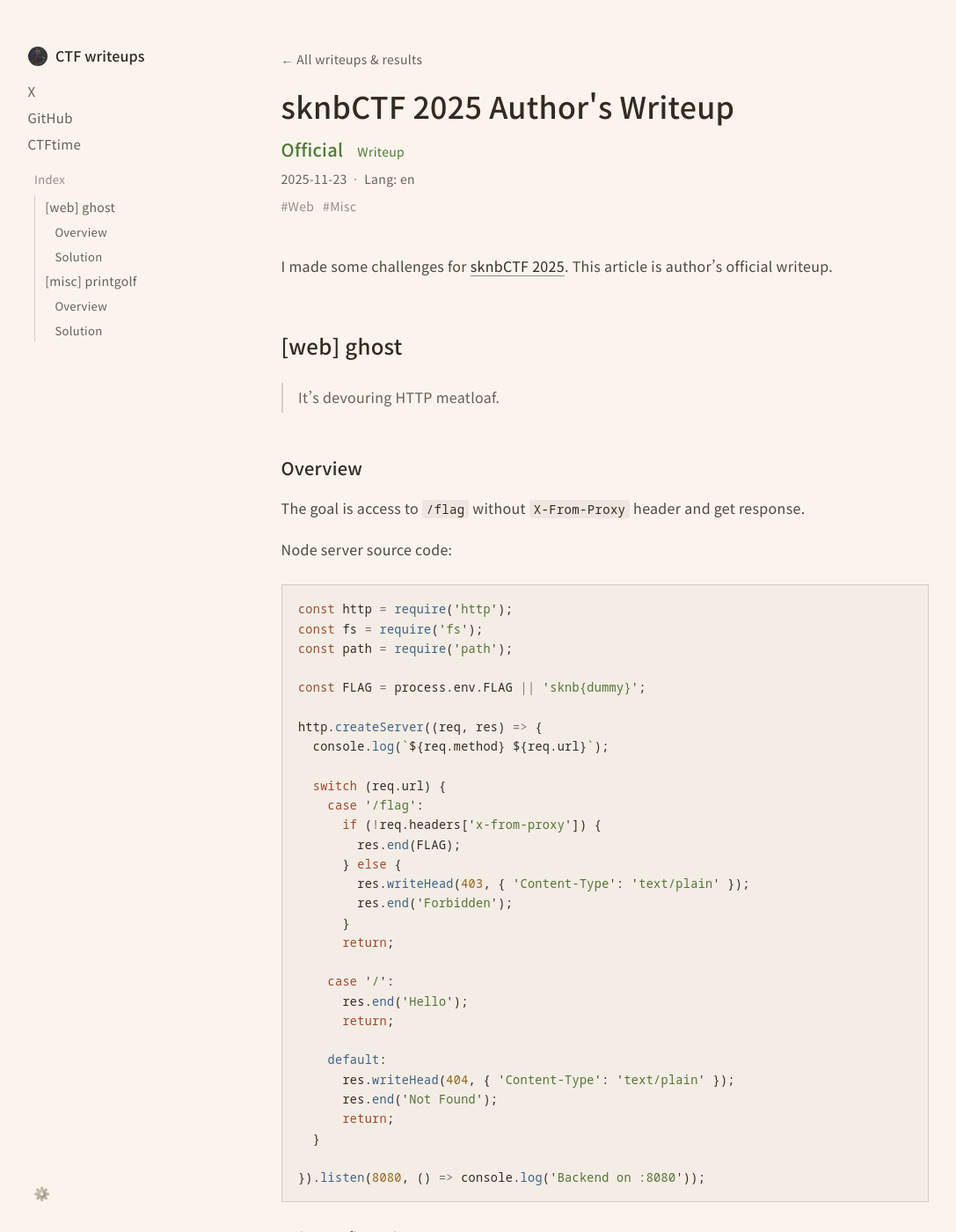
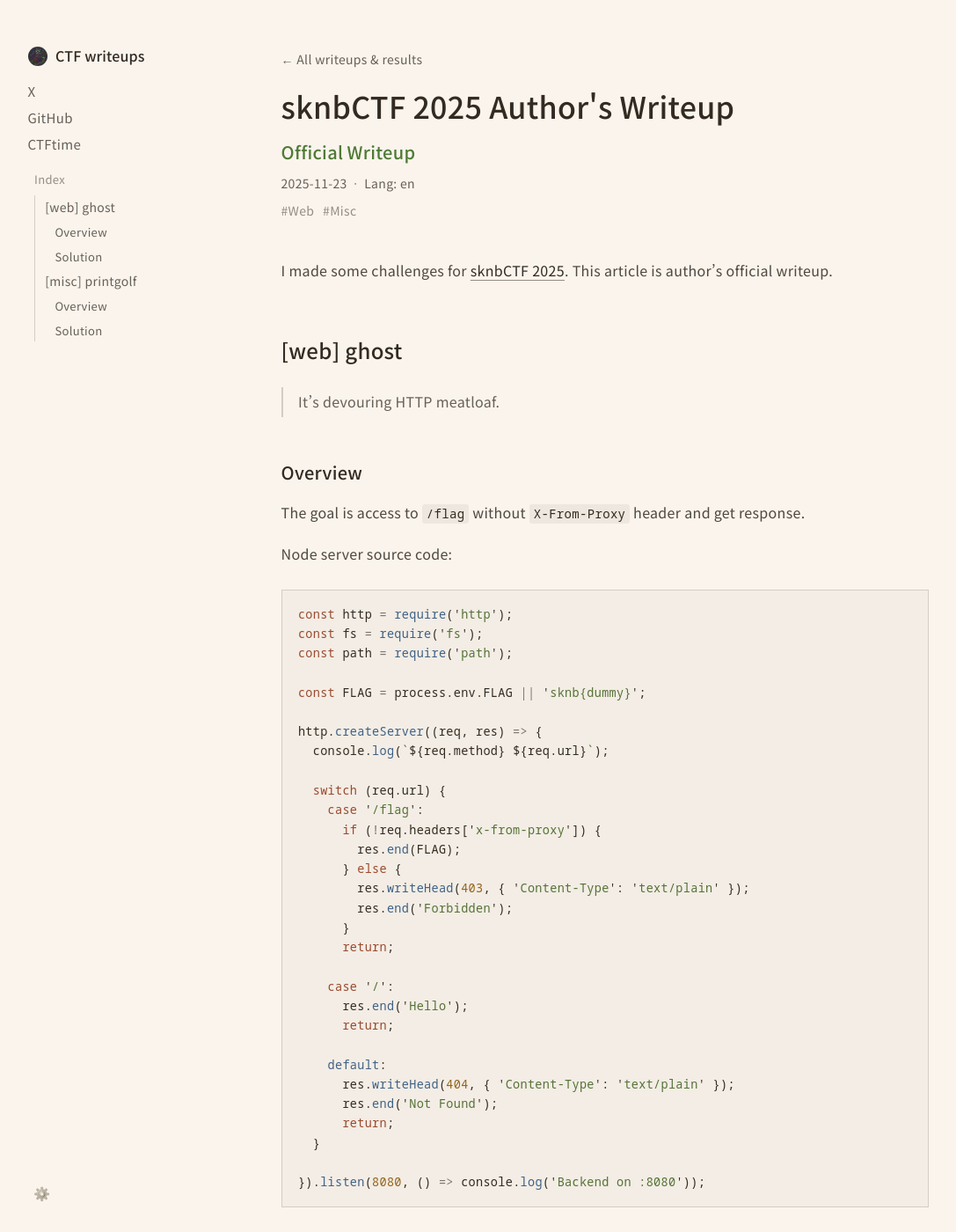
Before and after one commit to claustra01/my-ctf-writeups, a Jekyll site: the page built from _writeups/sknbctf_2025.md, in a window 1280 px wide and 1400 px high. Shown: the whole window at 88% size, without its empty margins (25-1112 px from the left). Built offline with Jekyll 4.4.1, drawn with Linux system fonts in a browser that asks for light colours.

Commit message:
chore: design

```diff
--- a/assets/css/main.css
+++ b/assets/css/main.css
@@ -478,6 +478,16 @@ a.card:hover .card-title {
   margin: 0 0 0 1rem;
 }
 
+/* "Official Writeup" reads as one phrase on the writeup page */
+.page-rank .rank-official + .rank-labels {
+  margin-left: 0.3em;
+}
+
+.page-rank .pill-flag {
+  font-size: 20px;
+  font-weight: 500;
+}
+
 .page-header > .meta-row,
 .page-header > .tag-row {
   margin-top: 0.45rem;
```
